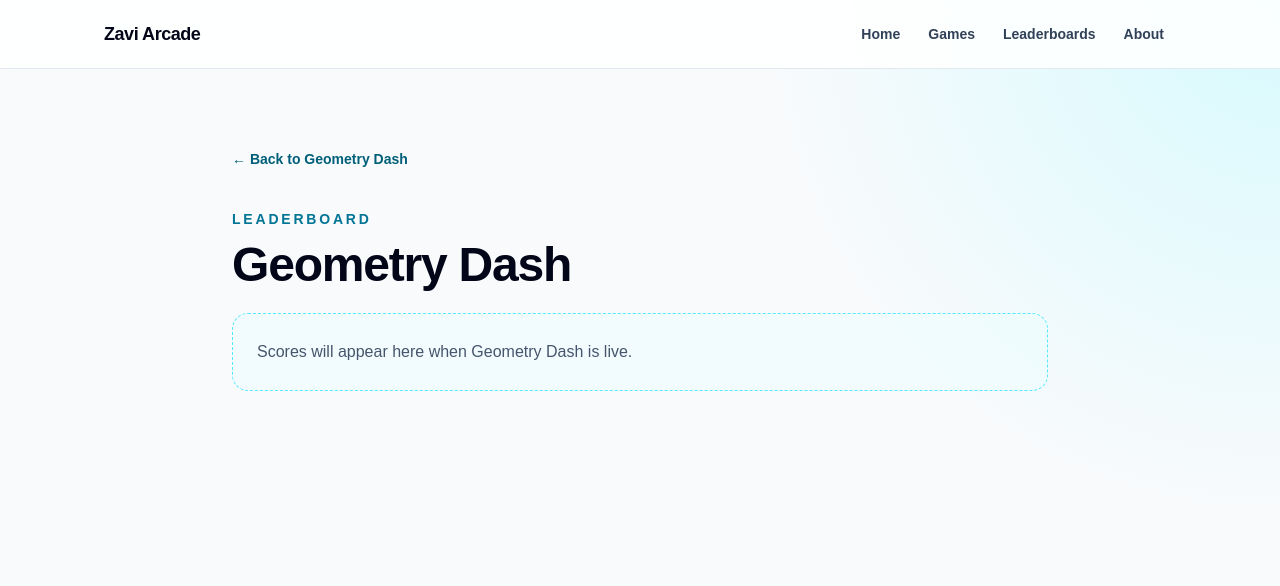
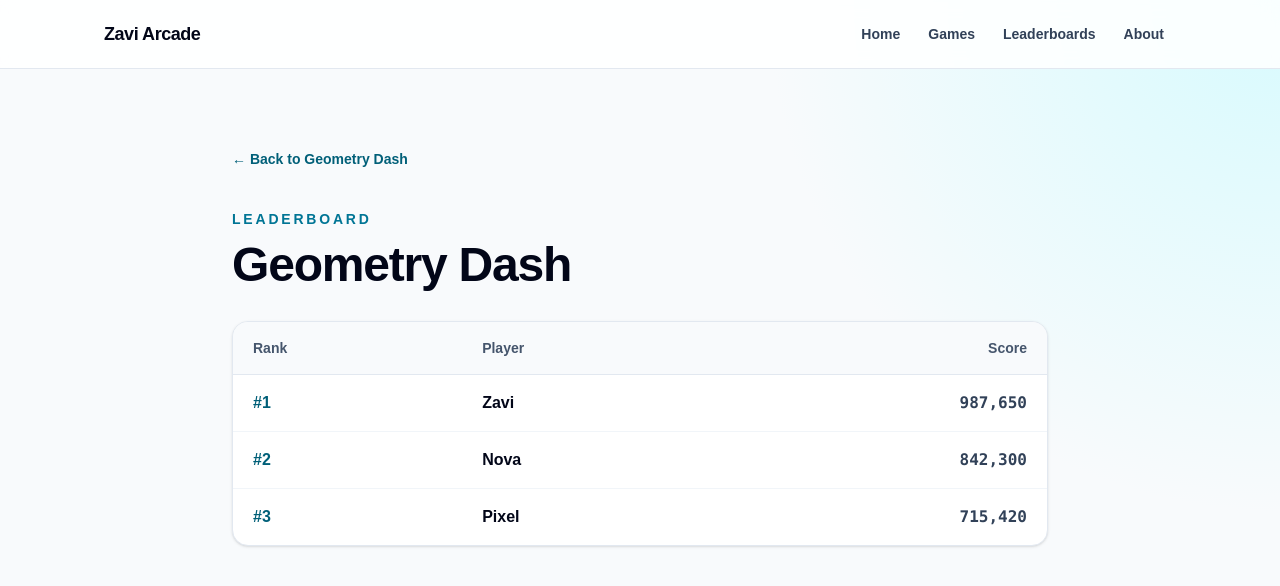
Before and after one commit to Juninho1976/zaviarcade, a Next.js app: page /games/geometry-dash/leaderboard in a window 1280 px wide. Shown: the top 586 px of the page. Built offline with nearby package versions, Linux system fonts and the light colour scheme.

Commit message:
Create Geometry Dash leaderboard

```diff
--- a/src/app/games/[slug]/leaderboard/page.tsx
+++ b/src/app/games/[slug]/leaderboard/page.tsx
@@ -34,7 +34,29 @@
         <p className="mt-6 rounded-2xl border border-dashed border-cyan-300 bg-cyan-50/50 p-6 leading-7 text-slate-600">
           Scores will appear here when {game.title} is live.
         </p>
-      ) : null}
+      ) : (
+        <div className="mt-8 overflow-x-auto rounded-2xl border border-slate-200 bg-white shadow-sm">
+          <table className="w-full min-w-[500px] text-left">
+            <caption className="sr-only">{game.title} player rankings and scores</caption>
+            <thead className="border-b border-slate-200 bg-slate-50 text-sm text-slate-600">
+              <tr>
+                <th className="px-5 py-4 font-semibold" scope="col">Rank</th>
+                <th className="px-5 py-4 font-semibold" scope="col">Player</th>
+                <th className="px-5 py-4 text-right font-semibold" scope="col">Score</th>
+              </tr>
+            </thead>
+            <tbody>
+              {game.leaderboard.entries.map((entry) => (
+                <tr className="border-b border-slate-100 last:border-0" key={entry.rank}>
+                  <td className="px-5 py-4 font-bold text-cyan-800">#{entry.rank}</td>
+                  <td className="px-5 py-4 font-semibold text-slate-950">{entry.playerName}</td>
+                  <td className="px-5 py-4 text-right font-mono font-semibold text-slate-700">{entry.score.toLocaleString()}</td>
+                </tr>
+              ))}
+            </tbody>
+          </table>
+        </div>
+      )}
     </main>
   );
 }
--- a/src/features/games/data/games.ts
+++ b/src/features/games/data/games.ts
@@ -13,7 +13,11 @@
       src: "/images/games/geometry-dash.png",
     },
     leaderboard: {
-      entries: [],
+      entries: [
+        { rank: 1, playerName: "Zavi", score: 987_650 },
+        { rank: 2, playerName: "Nova", score: 842_300 },
+        { rank: 3, playerName: "Pixel", score: 715_420 },
+      ],
       route: "/games/geometry-dash/leaderboard",
     },
     placement: "coming-soon",
```
Also changed, not shown: 2 other files (tests, documents, lock files or other folders).
